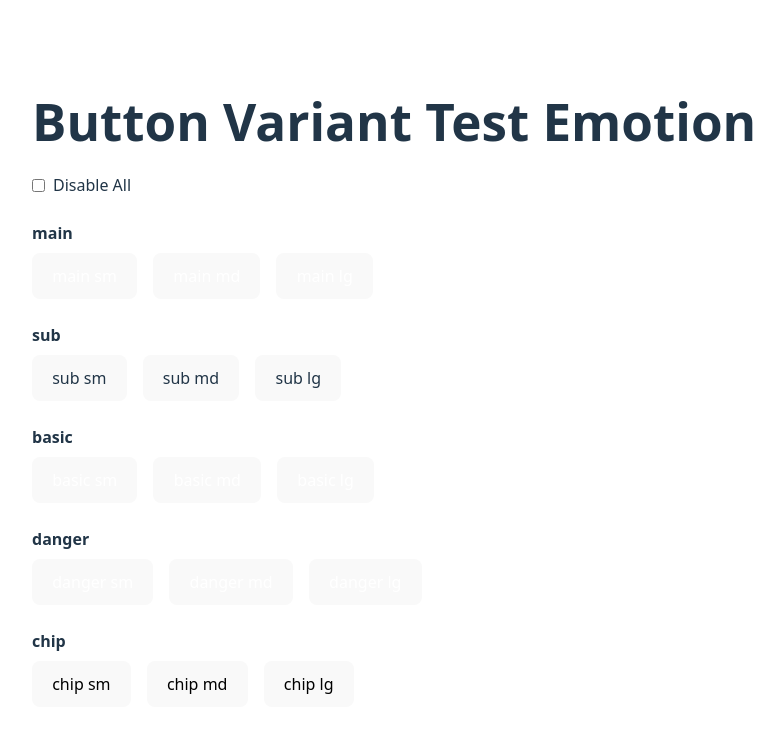
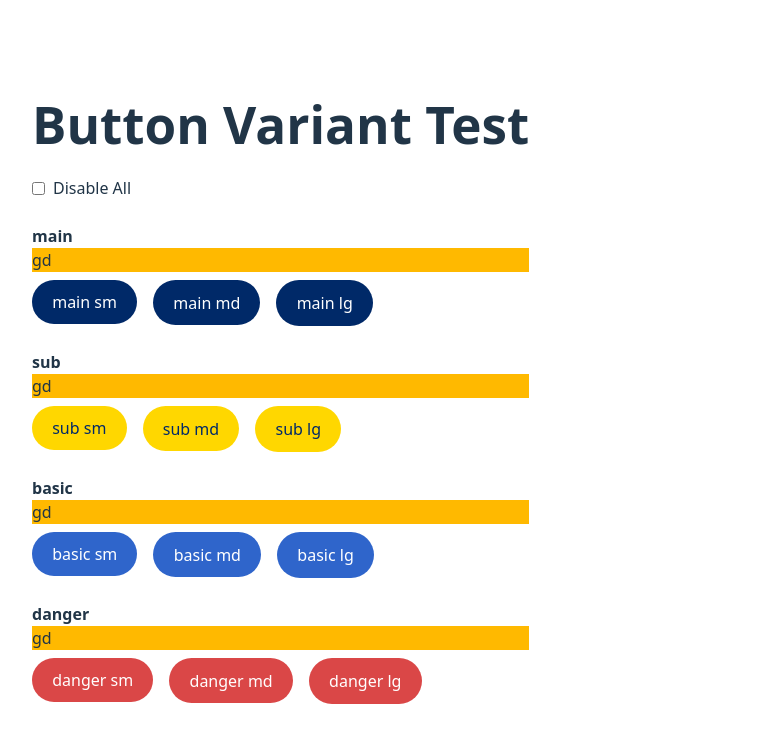
Before and after one commit to NOVA-MJU/MJS-FRONT, a React (Vite) app: page /test/button in a window 1280 px wide. Shown: the top 742 px of the page, without its empty margins (0-784 px from the left). Built offline with nearby package versions, Linux system fonts and the light colour scheme.

Commit message:
<Feat> 글로벌 coloring 분기로 버튼 컴포넌트 디자인 구현

```diff
--- a/src/components/atomic/button/Button.tsx
+++ b/src/components/atomic/button/Button.tsx
@@ -1,21 +1,56 @@
 import type { ButtonProps } from './Button.type';
-const Button = ({ variant = 'main', size = 'md', children, disabled, ...props }: ButtonProps) => {
-  const baseButtonClassName = 'rounded-full px-4 py-2 font-medium transtion';
-  const variantButtonClassName = {
-    main: disabled ? 'bg-grey20 text-white' : 'bg-mju_primary text-white hover:bg-blue35',
-    sub: disabled ? 'bg-grey20 text-grey40' : 'bg-grey20 text-mju_primary hover:bg-grey10',
-    basic: disabled ? 'bg-grey20 text-grey40' : 'bg-blue20 text-white hover:bg-blue35',
-    danger: disabled ? 'bg-grey20 text-grey40' : 'bg-error text-white hover:bg-red-600',
-    chip: disabled ? 'bg-grey02 text-grey40' : 'bg-grey02 text-black hover:bg-grey10',
-  };
-  const sizeButtonClassName = {
+import { colors } from '../../../styles/color';
+
+const Button = ({
+  variant = 'main',
+  size = 'md',
+  children,
+  disabled,
+  fullWidth,
+  ...props
+}: ButtonProps) => {
+  const sizeClassName = {
     sm: 'px-3 py-1 text-sm',
     md: 'px-4 py-2 text-base',
     lg: 'px-5 py-3 text-lg',
   };
+
+  const styleMap = {
+    main: {
+      backgroundColor: disabled ? colors.grey20 : colors.mju_primary,
+      color: colors.white,
+    },
+    sub: {
+      backgroundColor: disabled ? colors.grey20 : '#FFD700',
+      color: disabled ? colors.grey40 : colors.mju_primary,
+    },
+    basic: {
+      backgroundColor: disabled ? colors.grey20 : colors.blue20,
+      color: disabled ? colors.grey40 : colors.white,
+    },
+    danger: {
+      backgroundColor: disabled ? colors.grey20 : colors.error,
+      color: disabled ? colors.grey40 : colors.white,
+    },
+    chip: {
+      backgroundColor: disabled ? colors.grey02 : colors.grey02,
+      color: disabled ? colors.grey40 : colors.black,
+    },
+  };
+
+  const { backgroundColor, color } = styleMap[variant];
+
   return (
     <button
-      className={`${baseButtonClassName} ${variantButtonClassName[variant]} ${sizeButtonClassName[size]}`}
+      style={{
+        backgroundColor,
+        color,
+        width: fullWidth ? '100%' : undefined,
+        borderRadius: '9999px',
+        fontWeight: 500,
+        transition: 'all 0.2s ease-in-out',
+      }}
+      className={`${sizeClassName[size]} font-medium`}
       disabled={disabled}
       {...props}
     >
--- a/src/components/atomic/button/ButtonTestPage.tsx
+++ b/src/components/atomic/button/ButtonTestPage.tsx
@@ -1,37 +1,39 @@
 import Button from './Button';
 import { useState } from 'react';
 
-const variants = ['main', 'sub', 'basic', 'danger', 'chip'] as any;
-const sizes = ['sm', 'md', 'lg'] as any;
+const variants = ['main', 'sub', 'basic', 'danger'] as const;
+const sizes = ['sm', 'md', 'lg'] as const;
 
 const ButtonTestPage = () => {
   const [disabled, setDisabled] = useState(false);
 
   return (
-    <div className="p-8 space-y-6">
-      <h1 className="text-2xl font-bold">Button Variant Test Emotion</h1>
-      <label className="flex items-center gap-2">
-        <input
-          type="checkbox"
-          checked={disabled}
-          onChange={() => setDisabled(!disabled)}
-        />
+    <div className='p-8 space-y-6'>
+      <h1 className='text-2xl font-bold'>Button Variant Test</h1>
+      <label className='flex items-center gap-2'>
+        <input type='checkbox' checked={disabled} onChange={() => setDisabled(!disabled)} />
         Disable All
       </label>
 
       {variants.map((variant) => (
         <div key={variant}>
-          <h2 className="font-semibold">{variant}</h2>
-          <div className="flex gap-4 mt-2">
+          <h2 className='font-semibold'>{variant}</h2>
+          <div className='bg-amber-400'>gd</div>
+          <div className='flex gap-4 mt-2'>
             {sizes.map((size) => (
+              <div>
+                <div>
                   <Button
                     key={size}
                     variant={variant}
                     size={size}
                     disabled={disabled}
+                    fullWidth={false}
                   >
                     {variant} {size}
                   </Button>
+                </div>
+              </div>
             ))}
           </div>
         </div>
--- /dev/null
+++ b/src/styles/color.ts
@@ -0,0 +1,18 @@
+export const colors = {
+  mju_primary: '#002968',
+  mju_secondary: '#0386D0',
+
+  black: '#17171B',
+  white: '#FFFFFF',
+  error: '#DA4747',
+
+  grey40: '#979999',
+  grey20: '#CACCCC',
+  grey10: '#E3E6E6',
+  grey02: '#F9FAFB',
+
+  blue35: '#124CA5',
+  blue20: '#2F65CB',
+  blue15: '#4762DA',
+  blue10: '#6C9EC6',
+};
```
Lines whose indentation alone changed are shown as unchanged.
